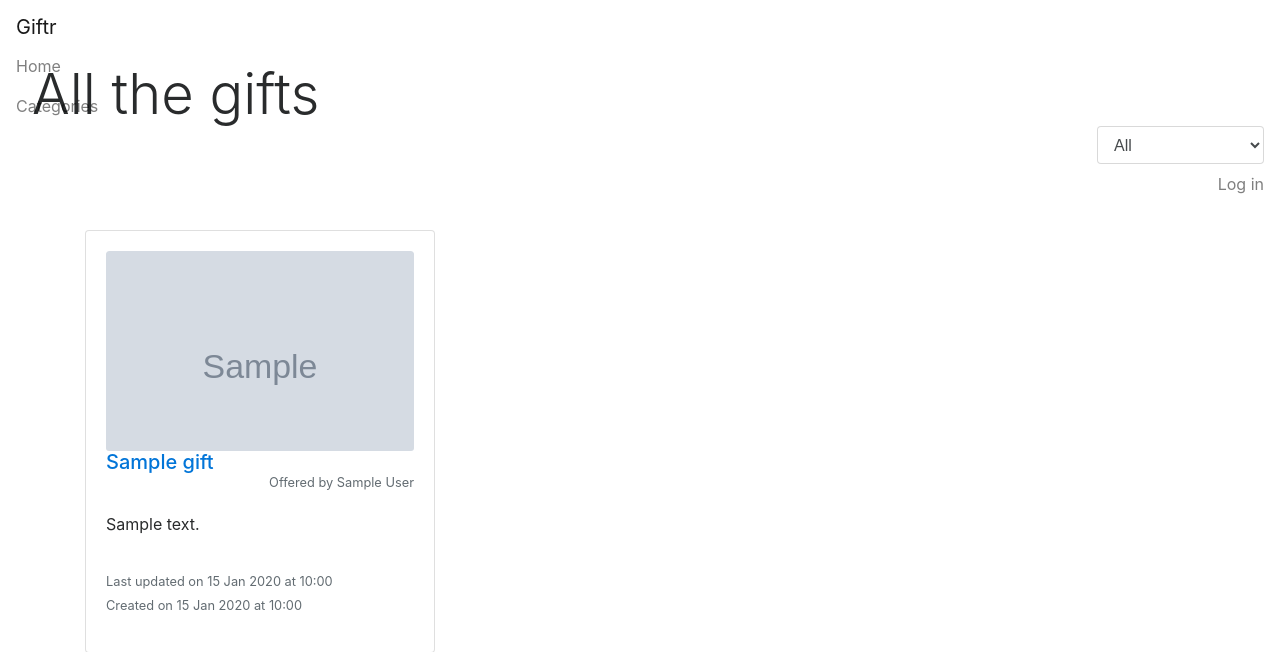
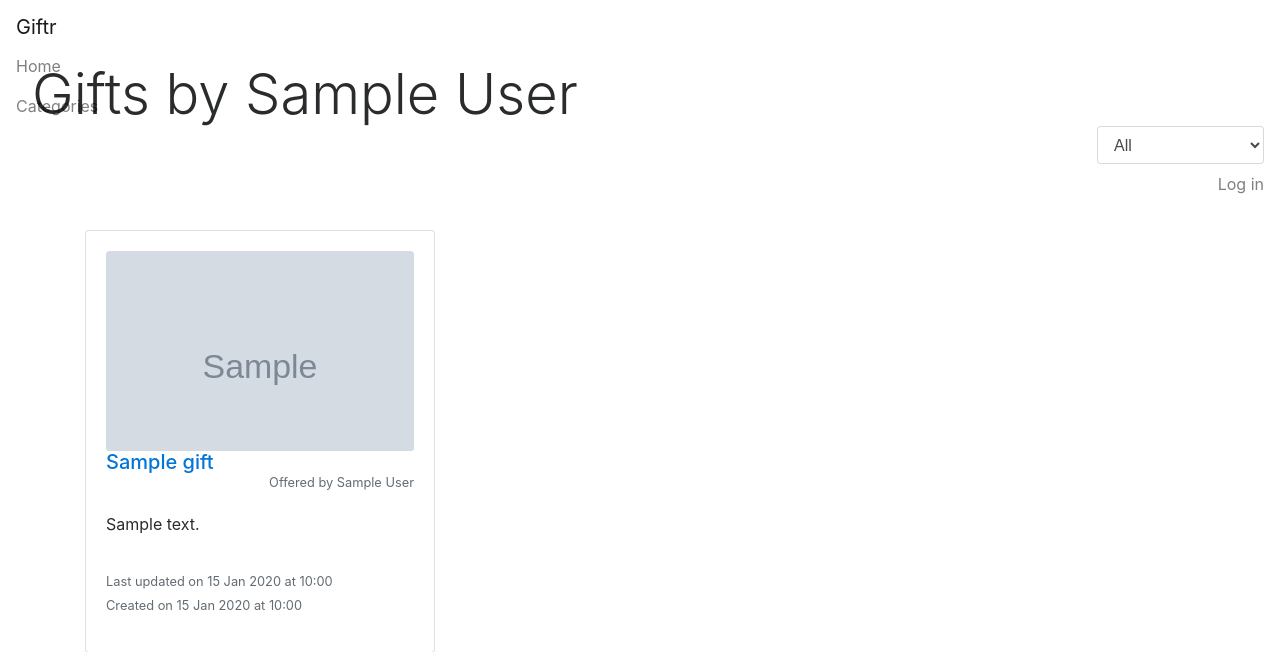
Before and after one commit to Zinston/giftr, a Flask app: page /gifts/user/1 in a window 1280 px wide. Shown: the top 652 px of the page. Run offline with Flask 2, Linux system fonts and the light colour scheme; tables that the repository leaves empty hold one stand-in row (values such as "Sample post"); grey boxes marked "Sample" are stand-in pictures; parts of the project's set-up code (start-up, migrations or seed data) failed here and were passed over; some libraries are stand-ins or nearby versions.

Commit message:
Adapt gifts template for user gifts.

```diff
--- a/views/client/gifts/templates/gifts.html
+++ b/views/client/gifts/templates/gifts.html
@@ -1,7 +1,7 @@
 {% extends "index.html" %}
 
 {% block nav %}
-<form class="form-inline justify-content-center ml-auto">
+<form class="form-inline justify-content-center ml-auto" method="GET" action="{{ url_for('gifts.get') }}">
 	<select class="form-control" name="cat" onchange='this.form.submit();'>
 		<option value="">All</option>
 		{% for category in categories %}
@@ -23,6 +23,8 @@
 {% endif %}
 	{% if req_cat %}
 	<h1 class="display-4">{{ req_cat.name }}</h1>
+	{% elif user %}
+	<h1 class="display-4">Gifts by {{ user.name }}</h1>
 	{% else %}
 	<h1 class="display-4">All the gifts</h1>
 	{% endif %}
--- a/views/client/gifts/views.py
+++ b/views/client/gifts/views.py
@@ -5,6 +5,7 @@
 from sqlalchemy import create_engine
 from sqlalchemy.orm import sessionmaker
 from models import (Base,
+                    User,
                     Gift,
                     Claim,
                     Category)
@@ -97,11 +98,13 @@ def get_byid(g_id):
 def get_byuserid(u_id):
     """Render all gifts created by a user of id u_id."""
     gifts = c.query(Gift).filter_by(creator_id=u_id).all()
+    user = c.query(User).filter_by(id=u_id).first()
     categories = c.query(Category).all()
 
     return render_template('gifts.html',
                            gifts=gifts,
                            categories=categories,
+                           user=user,
                            page="usergifts")
 
 
```
